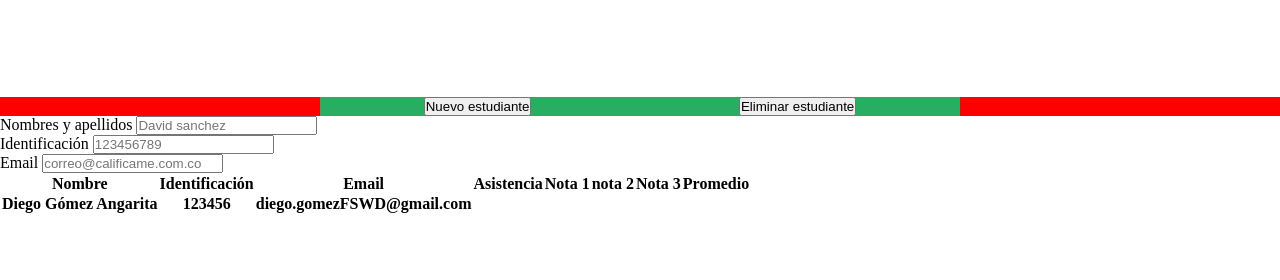
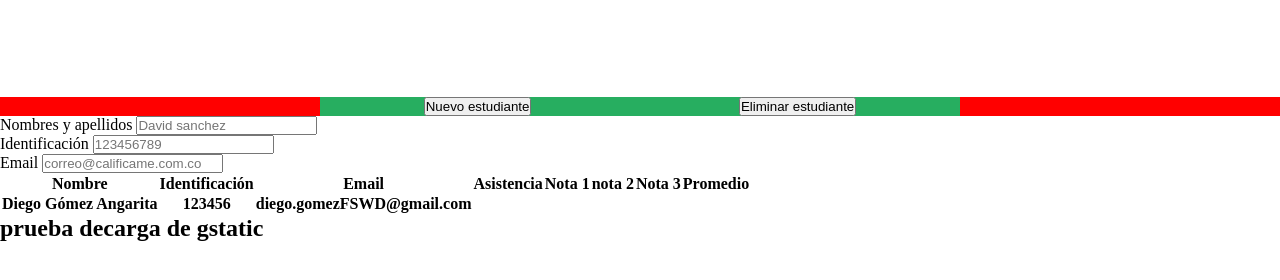
Before and after one commit to diegomez-ang/califica.me, a plain HTML site: page index.html in a window 1280 px wide. Shown: the part 126-406 px from the top of the page. Drawn offline with Linux system fonts and the light colour scheme.

Commit message:
carga de cambios

```diff
--- a/index.html
+++ b/index.html
@@ -55,13 +55,12 @@
                     <th>123456</th>
                     <th>diego.gomezFSWD@gmail.com</th>
                 </tr>
-
-
             </table>
         </section>
 
     </main>
     <footer>
+        <h2>prueba decarga de gstatic</h2>
 
     </footer>
 
```
